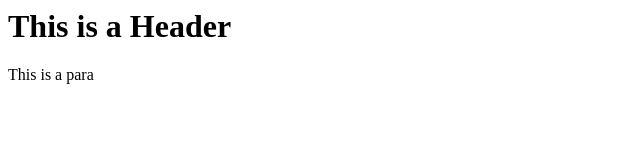
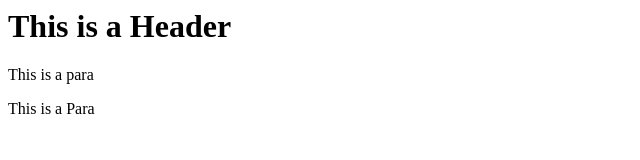
Before and after one commit to Shashankappu/git-test, a website: page index.html in a window 1280 px wide. Shown: the full height of the page, 0-640 px from the left. Drawn offline with Linux system fonts and the light colour scheme.

Commit message:
third commit

```diff
--- a/index.html
+++ b/index.html
@@ -2,4 +2,5 @@
     <head></head>
     <h1>This is a Header</h1>
     <p>This is a para</p>
+    <p>This is a Para</p>
 </html>
```
Also changed, not shown: package.json (added, +24 -0 lines), 2 other files.
